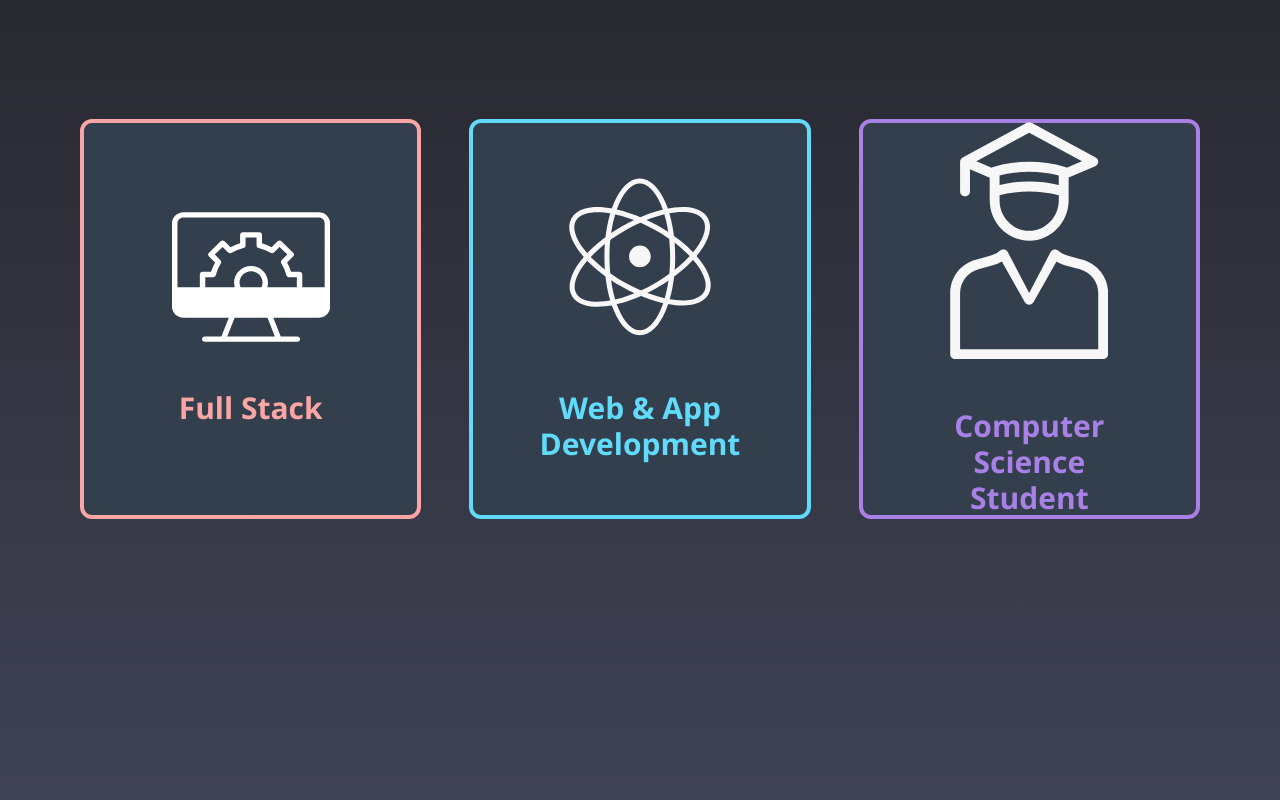
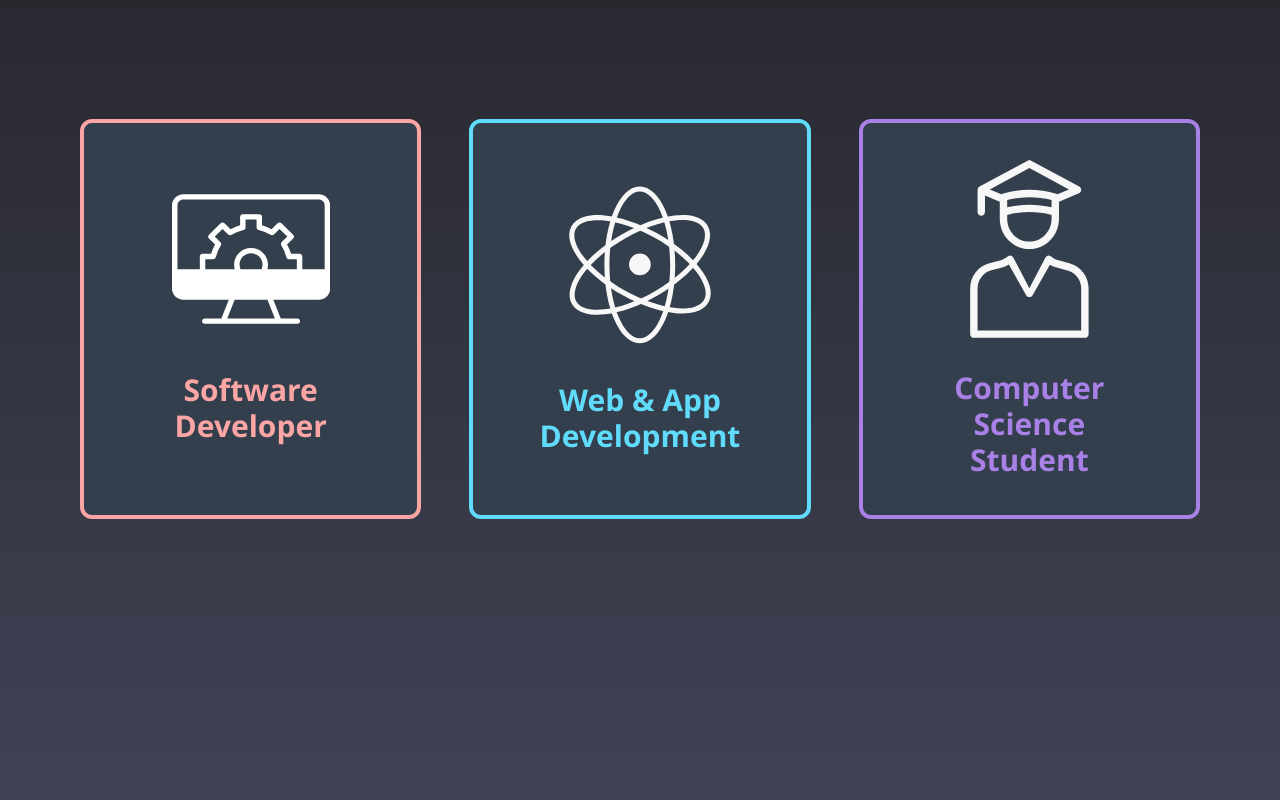
Before and after one commit to bendruce/showroom, a Next.js app: page / in a window 1280 px wide. Shown: the part 880-1680 px from the top of the page. Built offline with nearby package versions, Linux system fonts and the light colour scheme.

Commit message:
text size fixes 1

```diff
--- a/pages/index.jsx
+++ b/pages/index.jsx
@@ -232,12 +232,13 @@ export default function Page() {
                   ></path>
                 </svg>
                 <div className="text-red-300  font-bold text-3xl text-center">
-                  Full Stack
+                  Software Developer
                 </div>
               </div>
             </div>
             <div className="flip-card-back  absolute w-full h-full bg-background-dark3 flex flex-col p-12 justify-center items-center border-4 border-solid border-red-300  rounded-xl">
               <div className="Description font-bold text-sm lg:text-xl">
+                <h1>Full-stack Developer</h1>
                 <h1>
                   Experienced in front and back end development for Web
                   Development and App Design. Proficient at Node.js, React,
@@ -251,7 +252,7 @@ export default function Page() {
         <div className="flip-card w-full    sm:min-h-[50vh] h-96">
           <div className="flip-card-inner relative w-full h-full">
             <div className="flip-card-front absolute w-full h-full bg-background-dark3 flex flex-col sm:p-12 justify-center items-center border-4 border-solid border-react-color  rounded-xl  sm:min-h-[50vh] sm:h-96  p-4  gap-4 sm:gap-12">
-              <div className="flex flex-col justify-center items-center gap-4 sm:gap-12">
+              <div className="flex flex-col justify-center items-center gap-4 sm:gap-8">
                 <svg
                   xmlns="http://www.w3.org/2000/svg"
                   className="w-8/12"
@@ -290,10 +291,10 @@ export default function Page() {
         <div className="flip-card w-full  sm:min-h-[50vh] h-[500px] sm:h-96 ">
           <div className="flip-card-inner relative w-full h-full ">
             <div className="flip-card-front absolute w-full h-full bg-background-dark3 flex flex-col sm:p-12 justify-center items-center border-4 border-solid border-custom-lboro rounded-xl  sm:min-h-[50vh] sm:h-96  p-4  gap-4 sm:gap-12">
-              <div className="flex flex-col justify-center items-center gap-4 sm:gap-12">
+              <div className="flex flex-col justify-center items-center gap-4 sm:gap-8">
                 <svg
                   xmlns="http://www.w3.org/2000/svg"
-                  className="w-8/12 "
+                  className="w-6/12 "
                   viewBox="0 0 399 599"
                 >
                   <path
@@ -481,7 +482,7 @@ export default function Page() {
               </div>
             </div>
             <div className="flip-card-back  absolute w-full h-full bg-background-dark3 flex flex-col p-12 justify-center items-center border-4 border-solid border-black rounded-xl">
-              <div className="Description font-bold">
+              <div className="Description font-bold text-sm lg:text-xl">
                 <h1>
                   Creating a bespoke website for a sports therapy clinic using
                   Next.js and React. This project involves using AWS for
@@ -527,7 +528,7 @@ export default function Page() {
               </div>
             </div>
             <div className="flip-card-back  absolute w-full h-full bg-background-dark3 flex flex-col p-12 justify-center items-center border-4 border-solid border-sigma-color rounded-xl">
-              <div className="Description font-bold">
+              <div className="Description font-bold text-sm lg:text-xl">
                 <h1>
                   Created a workout tracker app in Java using Android Studio and
                   a Firebase Database for an app development module during year
@@ -561,7 +562,7 @@ export default function Page() {
               </div>
             </div>
             <div className="flip-card-back  absolute w-full h-full bg-background-dark3 flex flex-col p-12 justify-center items-center border-4 border-solid border-purple-300 rounded-xl">
-              <div className="Description font-bold">
+              <div className="Description font-bold  text-sm lg:text-xl">
                 <h1>
                   Completed a 3-stage team project module. This has involved
                   creating a knowledge and tasks management system using HTML,
```
